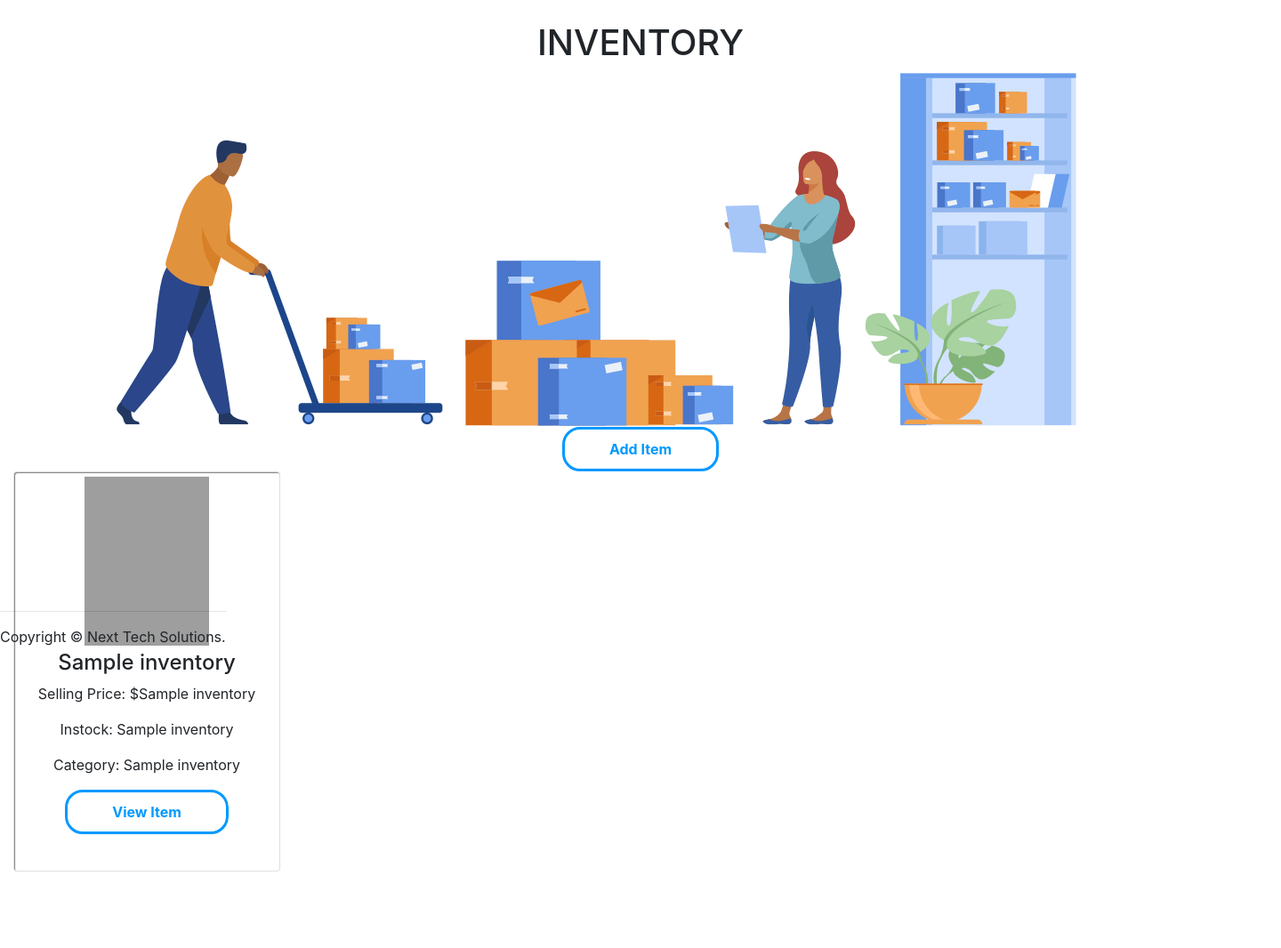
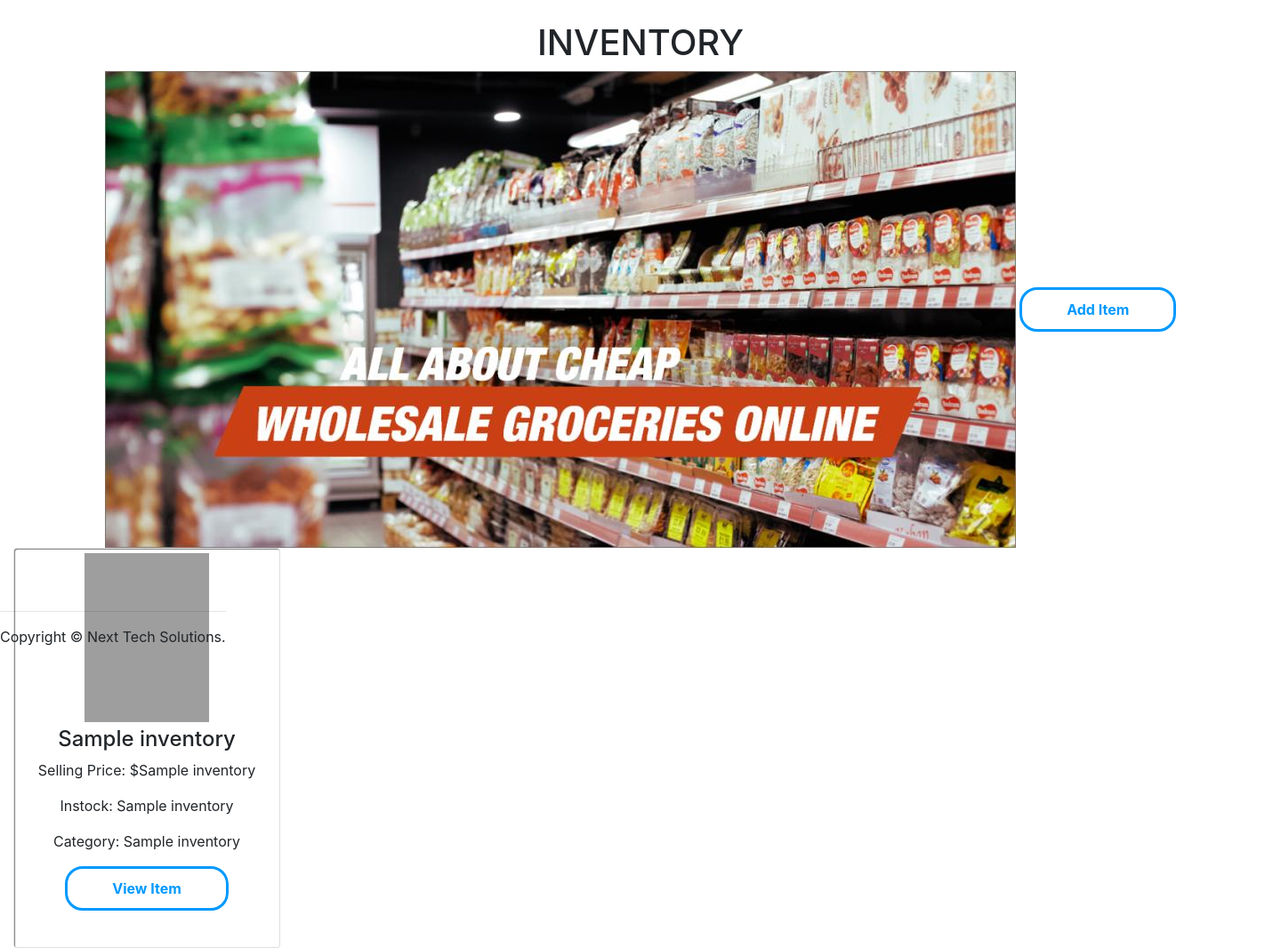
Before and after one commit to PatreceCampbell/Object-Oriented-Design, a Flask app: page /displayinventory in a window 1440 px wide. Shown: the part 56-1122 px from the top of the page at 89% size. Before the commit the page ends 1036 px from the top, so only its background shows below. Run offline with Flask 2, Linux system fonts and the light colour scheme; tables that the repository leaves empty hold one stand-in row (values such as "Sample post"); a database or web service that is not in the repository returns one stand-in record (values such as "Sample title"); some libraries are stand-ins or nearby versions; grey boxes are pictures that could not be loaded.

Commit message:
Working on OOD Project

```diff
--- a/app/static/css/app.css
+++ b/app/static/css/app.css
@@ -332,10 +332,6 @@ video{
     outline: none;
 }
 
-.label{
-    text-align: left;
-}
-
 .SignupBody{
     background-color: rgb(3, 61, 95);
     width: 450px;
@@ -418,8 +414,15 @@ footer{
     gap: 40px;
 }
 
-.card{
+#card1{
     height: 450px;
+    width: 300px;
+    -webkit-box-shadow: inset 1px 1px 1px 0px grey;
+    box-shadow: inset 1px 1px 1px 0px grey;
+}
+
+#card2{
+    height: 550px;
     width: 300px;
     -webkit-box-shadow: inset 1px 1px 1px 0px grey;
     box-shadow: inset 1px 1px 1px 0px grey;
--- a/app/templates/displayinventory.html
+++ b/app/templates/displayinventory.html
@@ -5,12 +5,12 @@
 <div class="Inventory" id="Inventory">
     <h1>INVENTORY</h1>
     <div class="above" id="above">
-        <img class="gallery" src="/uploads/Wholesale.png" alt="Wholesale">
-        <button>Add Item</button>
+        <img class="gallery" src="/uploads/index.jpeg" alt="Wholesale">
+        <a class="btn" href="{{ url_for('additem') }}">Add Item</a>
     </div>
     <div class="cards" id="CardIndi">
         {% for item in invent %}
-        <div class="card" id="cardy">
+        <div class="card" id="card1">
             <div class="image" id="image">
                 <img class="Picture" id="Picture" src="{{ url_for('get_image', filename=item[9])}}" />
             </div>
@@ -19,7 +19,7 @@
                 <p class="CostPrice">{{"Selling Price: " + "$" + item[3]|string}}</p>
                 <p class="QuantityInstock">{{"Instock: " + item[4]|string}}</p>
                 <p class="Category">{{"Category: " + item[8]|string}}</p>
-                <a class="btn" id="btn2" href="{{url_for('displayinventory', itemid=item[0])}}">View Item</a>
+                <a class="btn" id="btn2" href="{{url_for('displayitem', itemid=item[0])}}">View Item</a>
             </div>
         </div>
         {% endfor %}
--- a/app/views.py
+++ b/app/views.py
@@ -119,14 +119,13 @@ def displayinventory():
 
     return render_template('displayinventory.html', invent=invent)
 
-@app.route('/displayinventory/<itemid>')
+@app.route('/displayitem/<itemid>')
 def displayitem(itemid):
     db = connect_db()
     cur = db.cursor()
     invent = Inventory.query.filter_by(id=itemid).all()
 
     return render_template('displayitem.html', invent=invent)
-
 
 def connect_db():
     return psycopg2.connect(host="localhost",database="present", user="present", password="present")
```
Also changed, not shown: app/templates/displayitem.html (+5 -18 lines), uploads/index.jpeg (added).
